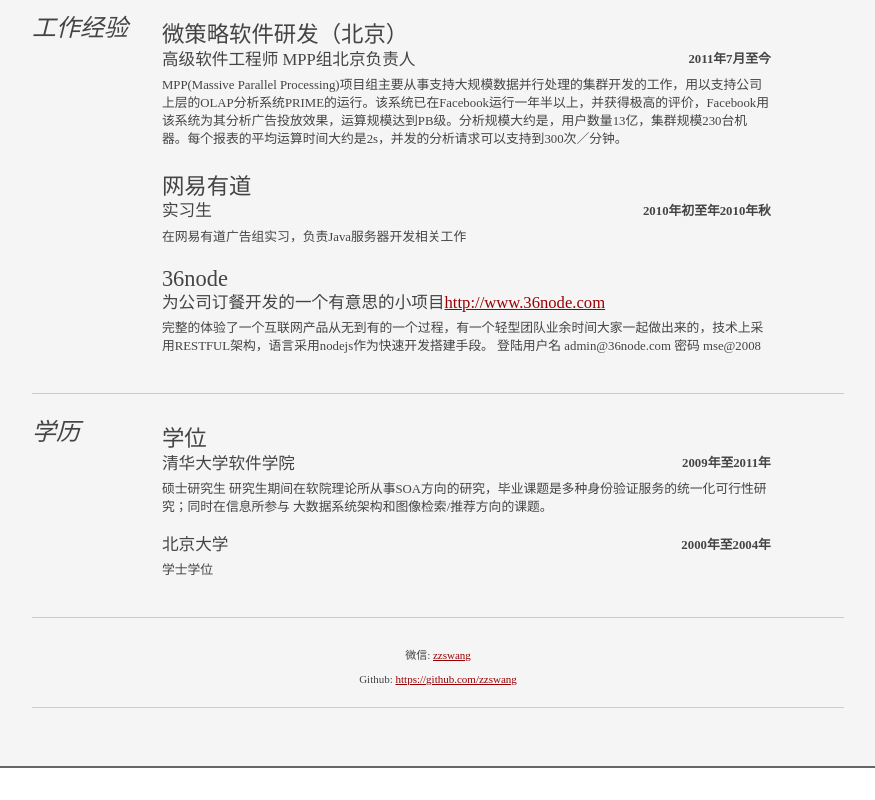
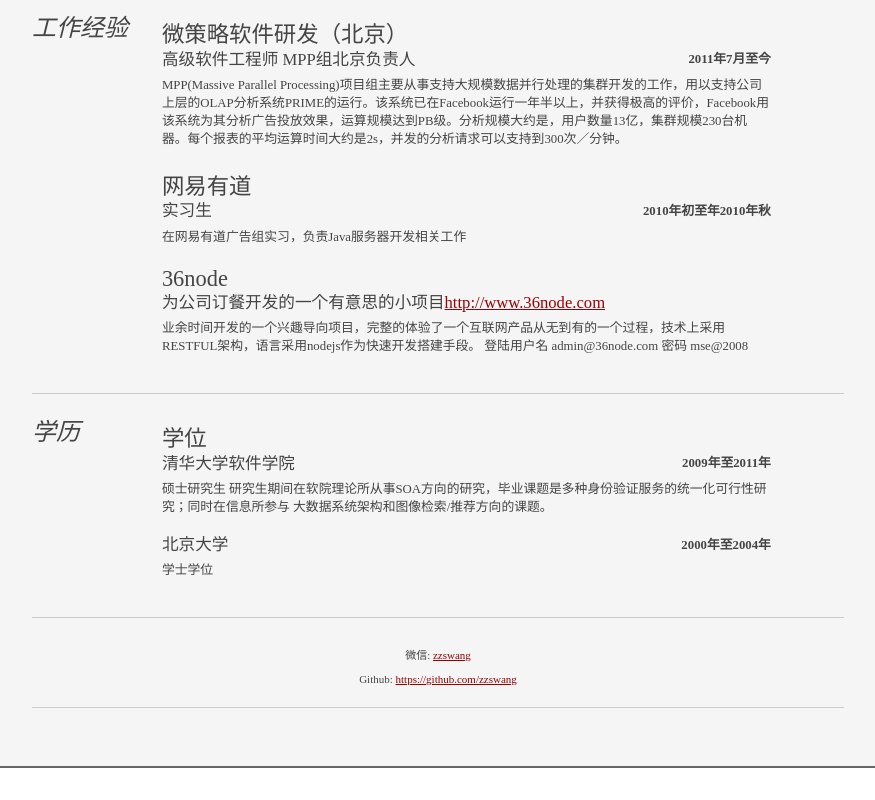
Before and after one commit to zzswang/resume, a plain HTML site: page index.html in a window 1280 px wide. Shown: the part 628-1428 px from the top of the page, without its empty margins (202-1077 px from the left). Drawn offline with Linux system fonts and the light colour scheme.

Commit message:
resume update

```diff
--- a/index.html
+++ b/index.html
@@ -680,8 +680,8 @@ MPP(Massive Parallel Processing)项目组主要从事支持大规模数据并行
 在网易有道广告组实习，负责Java服务器开发相关工作</dd>
 
 <dt>36node</dt>
-<dd><em>为公司订餐开发的一个有意思的小项目<a href="http://www.36node.com">http://www.36node.com</a></em>
-完整的体验了一个互联网产品从无到有的一个过程，有一个轻型团队业余时间大家一起做出来的，技术上采用RESTFUL架构，语言采用nodejs作为快速开发搭建手段。
+<dd><em>为公司订餐开发的一个有意思的小项目<a href="http://www.36node.com/mstr">http://www.36node.com</a></em>
+业余时间开发的一个兴趣导向项目，完整的体验了一个互联网产品从无到有的一个过程，技术上采用RESTFUL架构，语言采用nodejs作为快速开发搭建手段。
 登陆用户名 admin@36node.com  密码 mse@2008</dd>
 </dl>
 
```
Also changed, not shown: 2 other files.
